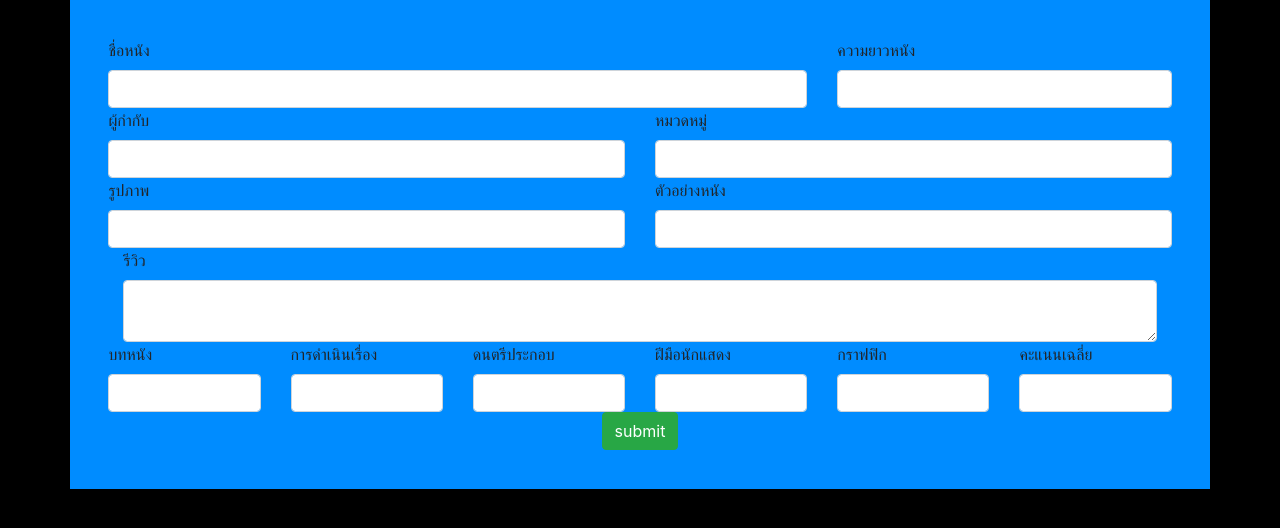
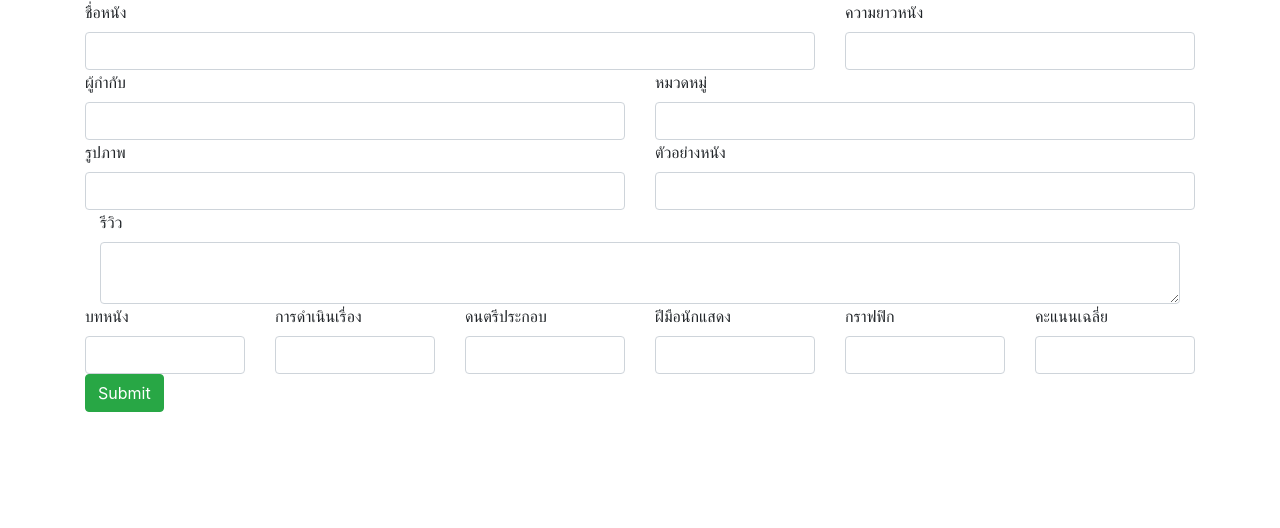
Before and after one commit to hawan2002/64309010049_hawan, a plain HTML site: page Week10/addmovie.html in a window 1280 px wide. Drawn offline with nearby package versions, Linux system fonts and the light colour scheme.

Commit message:
Update addmovie.html

```diff
--- a/Week10/addmovie.html
+++ b/Week10/addmovie.html
@@ -13,15 +13,14 @@
     <script src="https://cdnjs.cloudflare.com/ajax/libs/popper.js/1.14.7/umd/popper.min.js" integrity="sha384-UO2eT0CpHqdSJQ6hJty5KVphtPhzWj9WO1clHTMGa3JDZwrnQq4sF86dIHNDz0W1" crossorigin="anonymous"></script>
     <script src="https://stackpath.bootstrapcdn.com/bootstrap/4.3.1/js/bootstrap.min.js" integrity="sha384-JjSmVgyd0p3pXB1rRibZUAYoIIy6OrQ6VrjIEaFf/nJGzIxFDsf4x0xIM+B07jRM" crossorigin="anonymous"></script>
 </head>
-  <body style="background-color: rgb(0, 0, 0);">
-    <div class="container" style="background-color: rgb(0, 140, 255); padding: 3%;">
+  <body>
+    <div class="container">
     <form id="myForm">
 
     <div class="row">
         <div class="col-8">
             <label>ชื่อหนัง</label>
             <input type="text" class="form-control" id="movieName">
-
         </div>
         <div class="col-4">
             <label>ความยาวหนัง</label>
@@ -79,26 +78,26 @@
                 <input type="text" class="form-control" id="average">
             </div>
         </div>
-            <div class="row" align="center">
+            <div class="row">
             <div class="col">
-                <input class="btn btn-success" type="button" value="submit" onclick="add()">
+                <input class="btn btn-success" aria-label="Close" type="button" value="Submit" onclick="add()">
             </div>
-
+        </div>
 </form>
     </div>
     <script>
         function add(){
         let obj = {
-                "id": "",
+            "id":"",
             "movieName": document.forms['myForm']['movieName'].value,
             "movieLength": document.forms['myForm']['movieLength'].value,
             "director": document.forms['myForm']['director'].value,
             "category": document.forms['myForm']['category'].value,
             "picture": document.forms['myForm']['picture'].value,
             "trailer": document.forms['myForm']['trailer'].value,
-                "review":{
+            "review": {
                 "review": document.forms['myForm']['review'].value,
-                    "score":{
+                "score": {
                     "screenPlay": document.forms['myForm']['screenPlay'].value,
                     "playing": document.forms['myForm']['playing'].value,
                     "music": document.forms['myForm']['music'].value,
@@ -108,13 +107,19 @@
             }
             }
         };
+
         console.log(obj);
         let text = JSON.stringify(obj);
+
         console.log("นี่เป็นข้อความ",text);
+
         let xhttp = new XMLHttpRequest();
         xhttp.open("POST","http://localhost:3000/movieReview");
-            xhttp.setRequestHeader("content-Type","application/json");
+        xhttp.setRequestHeader("Content-Type","application/json");
         xhttp.send(text);
+
+
+
 
     }
     </script>
```
Lines whose indentation alone changed are shown as unchanged.
